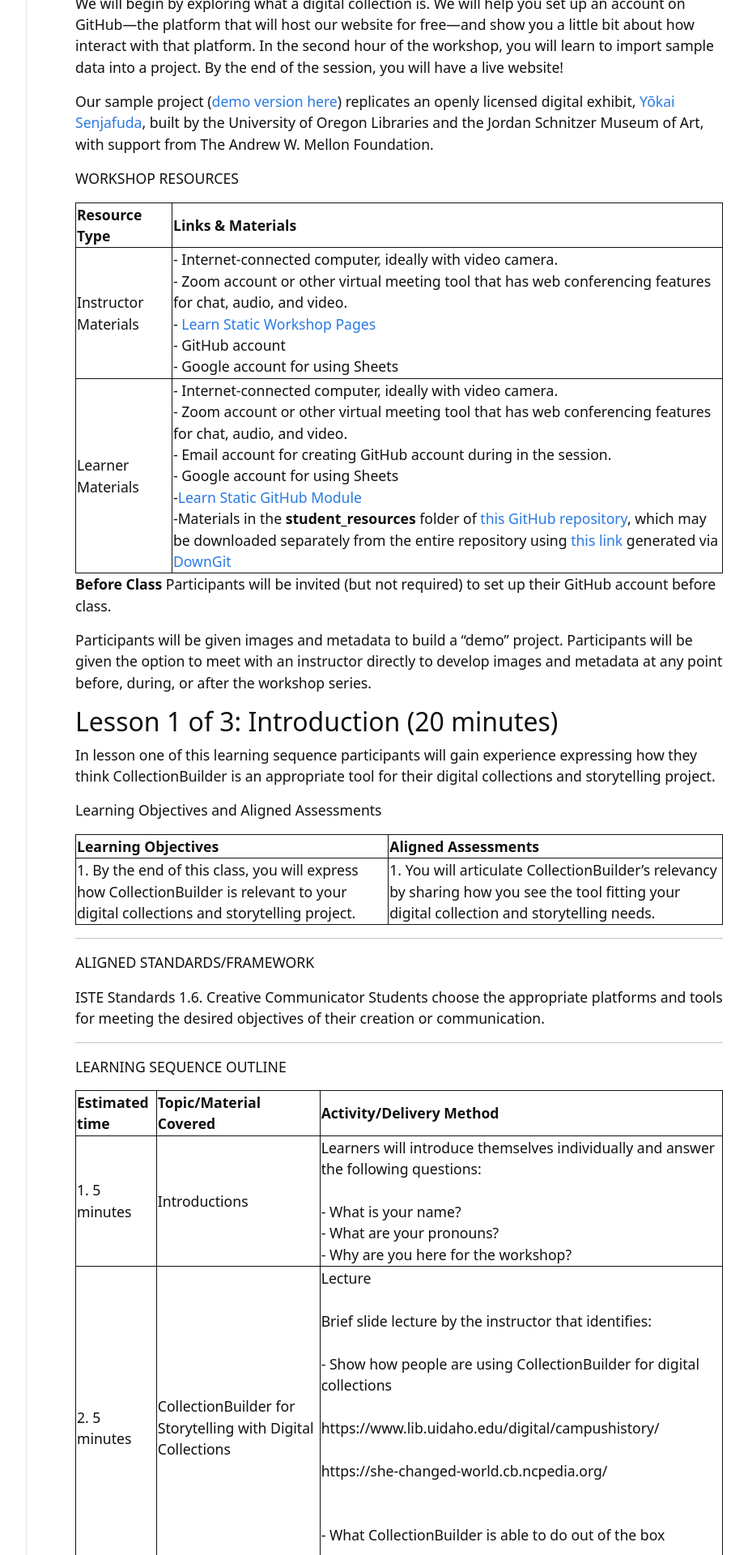
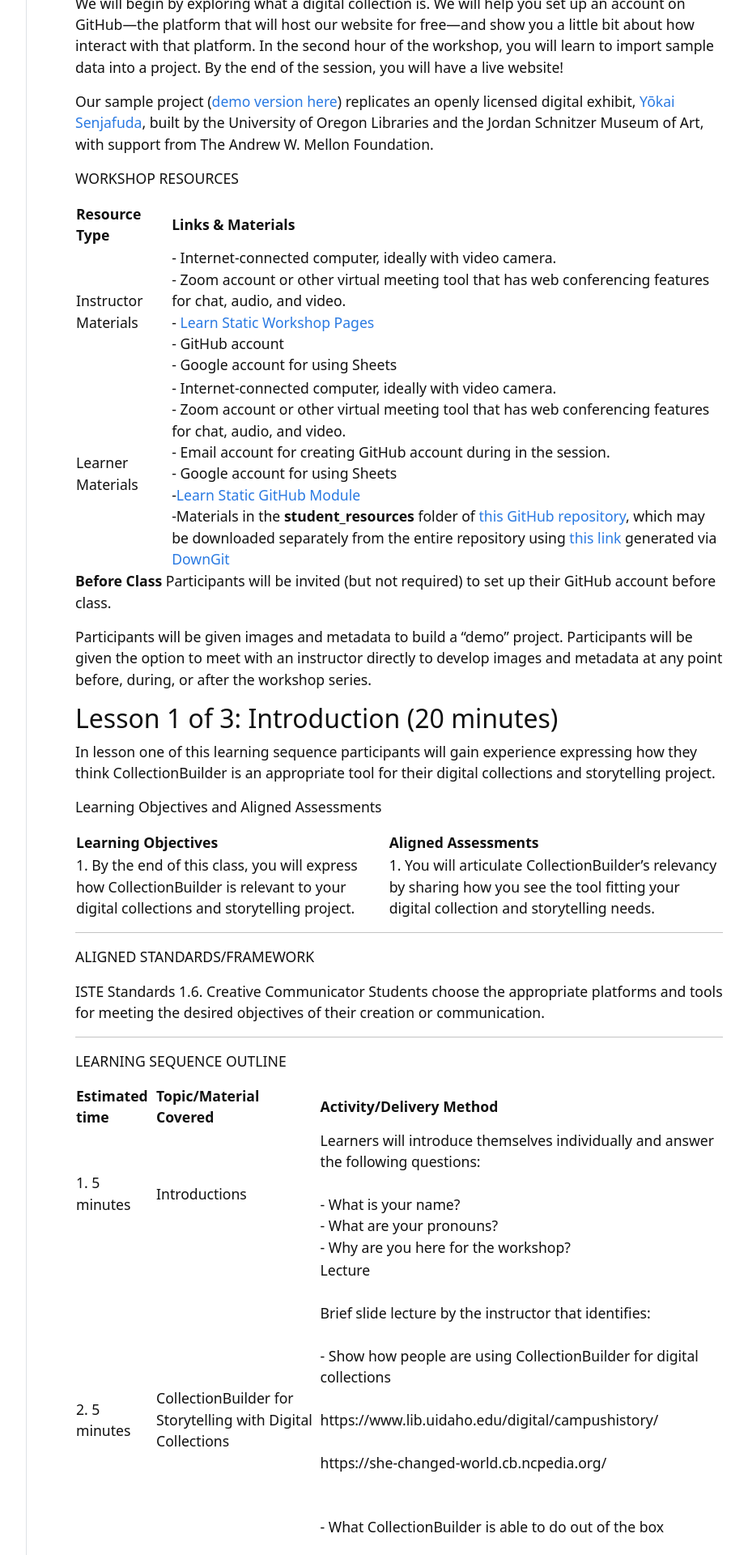
Before and after one commit to gabrielesh/collectionbuilder-workshop, a Jekyll site: the page built from content/1-week_1.md, in a window 1280 px wide. Shown: the part 632-2552 px from the top of the page at 81% size, without its empty margins (208-1132 px from the left). Built offline with Jekyll 4.4.1, drawn with Linux system fonts in a browser that asks for light colours.

Commit message:
Update _custom.scss

```diff
--- a/_sass/_custom.scss
+++ b/_sass/_custom.scss
@@ -1,4 +1 @@
 /* add custom scss */
-table, th, td {
-  border: 1px solid;
-}
```
